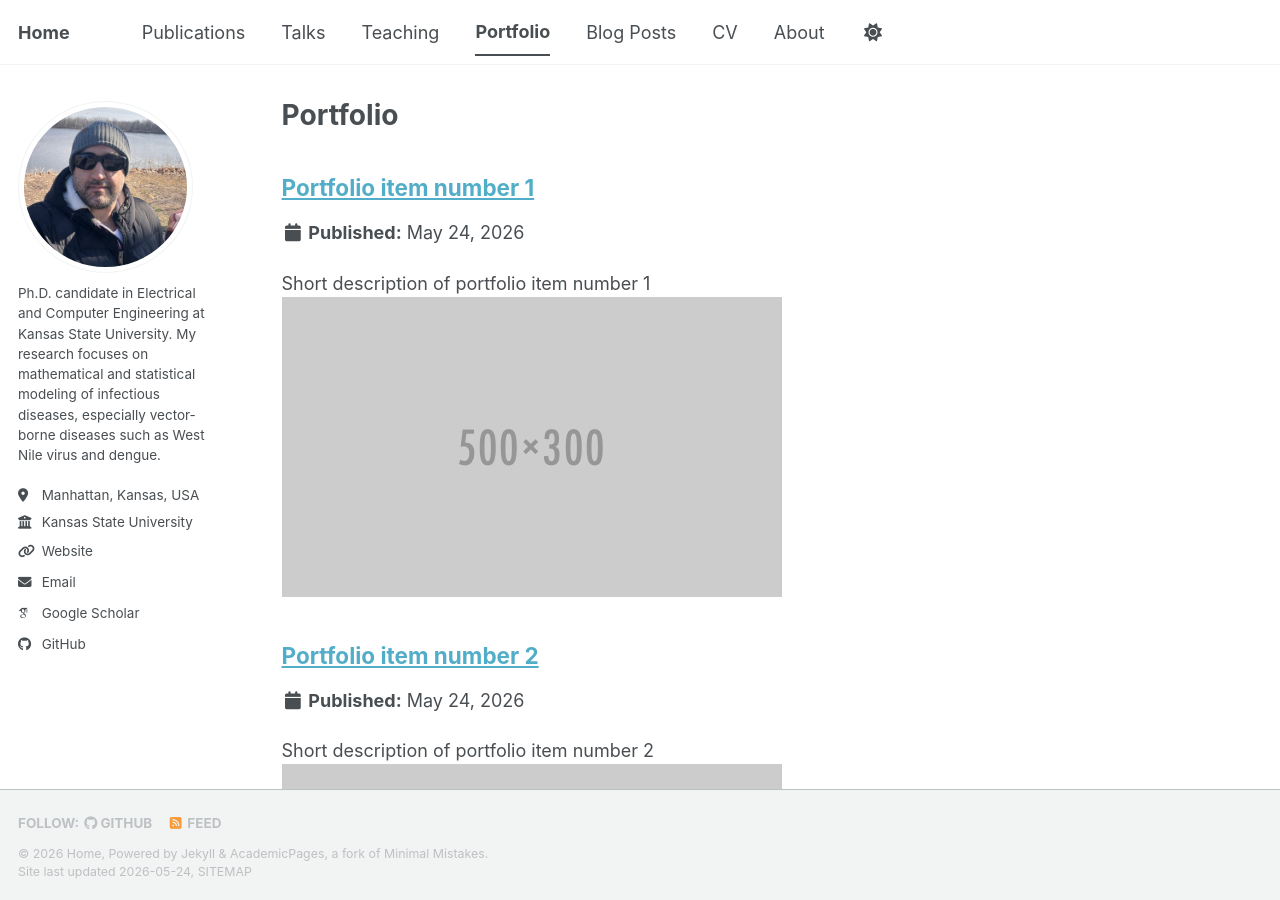
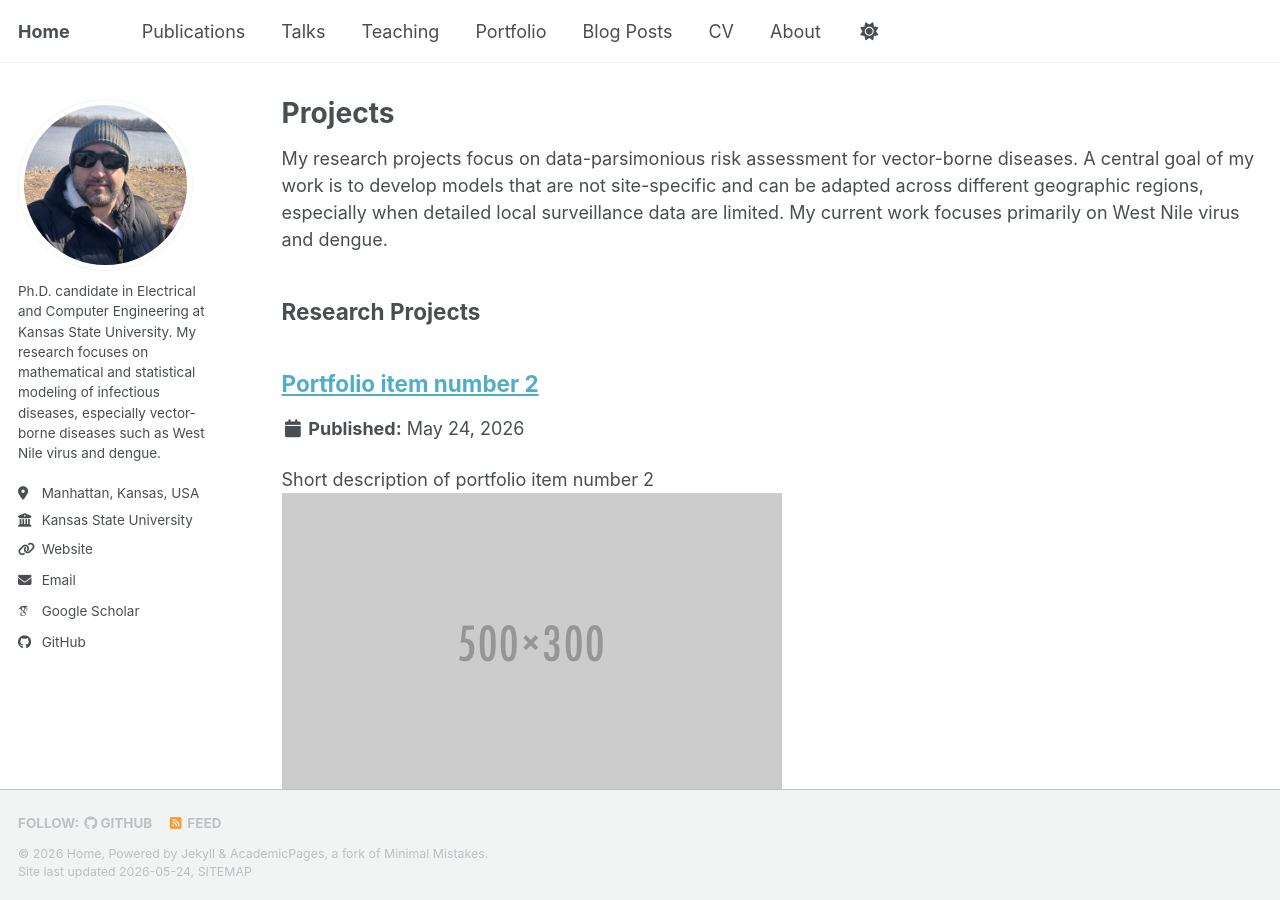
Before and after one commit to Saman-Hoss/Saman-Hoss.github.io, a Jekyll site: the page built from projects.html, in a window 1280 px wide and 900 px high. Built offline with Jekyll 4.4.1, drawn with Linux system fonts in a browser that asks for light colours; some web fonts are replaced; a script bundle is joined from its source files by our own code; library files that are not in the unit come from our copies.

Commit message:
Update projects.html

```diff
--- a/projects.html
+++ b/projects.html
@@ -1,13 +1,18 @@
 ---
 layout: archive
-title: "Portfolio"
-permalink: /portfolio/
+title: "Projects"
+permalink: /projects/
 author_profile: true
 ---
 
 {% include base_path %}
 
+<p>
+My research projects focus on data-parsimonious risk assessment for vector-borne diseases. A central goal of my work is to develop models that are not site-specific and can be adapted across different geographic regions, especially when detailed local surveillance data are limited. My current work focuses primarily on West Nile virus and dengue.
+</p>
 
-{% for post in site.portfolio %}
+<h2>Research Projects</h2>
+
+{% for post in site.portfolio reversed %}
   {% include archive-single.html %}
 {% endfor %}
```
